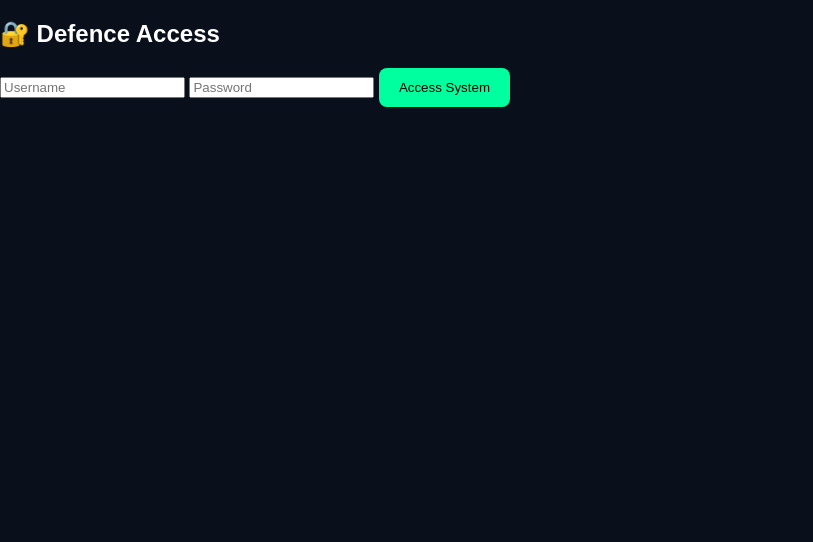
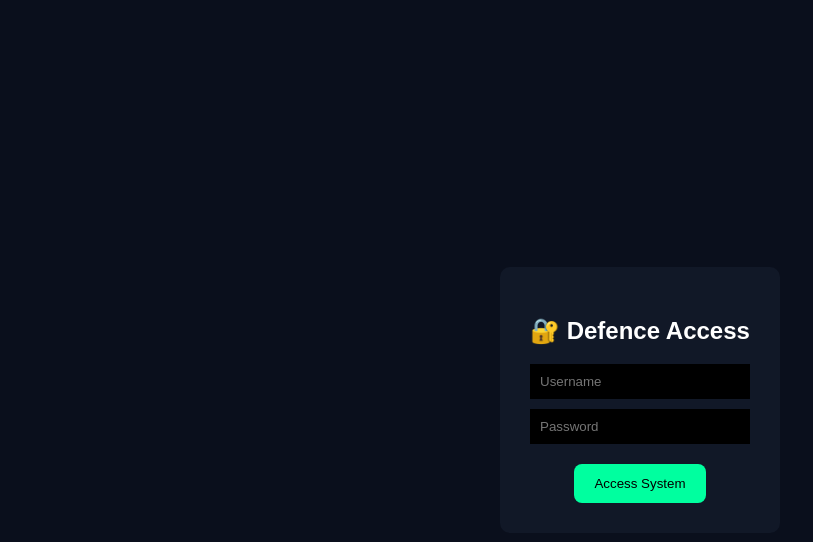
Before and after one commit to riyaunicornriya0003-tech/defence-dashboard, a plain HTML site: page login.html in a window 1280 px wide. Shown: the whole page, without its empty margins (0-813 px from the left). Drawn offline with Linux system fonts and the light colour scheme.

Commit message:
Update style.css

```diff
--- a/style.css
+++ b/style.css
@@ -68,3 +68,55 @@ button {
 button:hover {
   background: #00cc7a;
 }
+/* LOGIN PAGE */
+.login-body {
+  display: flex;
+  justify-content: center;
+  align-items: center;
+  height: 100vh;
+}
+
+.login-box {
+  background: #111827;
+  padding: 30px;
+  border-radius: 10px;
+  text-align: center;
+}
+
+.login-box input {
+  display: block;
+  margin: 10px 0;
+  padding: 10px;
+  width: 200px;
+  background: black;
+  color: white;
+  border: none;
+}
+/* LOGIN PAGE */
+.login-body {
+  display: flex;
+  justify-content: center;
+  align-items: center;
+  height: 100vh;
+}
+
+.login-box {
+  background: #111827;
+  padding: 30px;
+  border-radius: 10px;
+  text-align: center;
+}
+
+.login-box input {
+  display: block;
+  margin: 10px 0;
+  padding: 10px;
+  width: 200px;
+  background: black;
+  color: white;
+  border: none;
+}
+
+.login-box button {
+  margin-top: 10px;
+}
```
